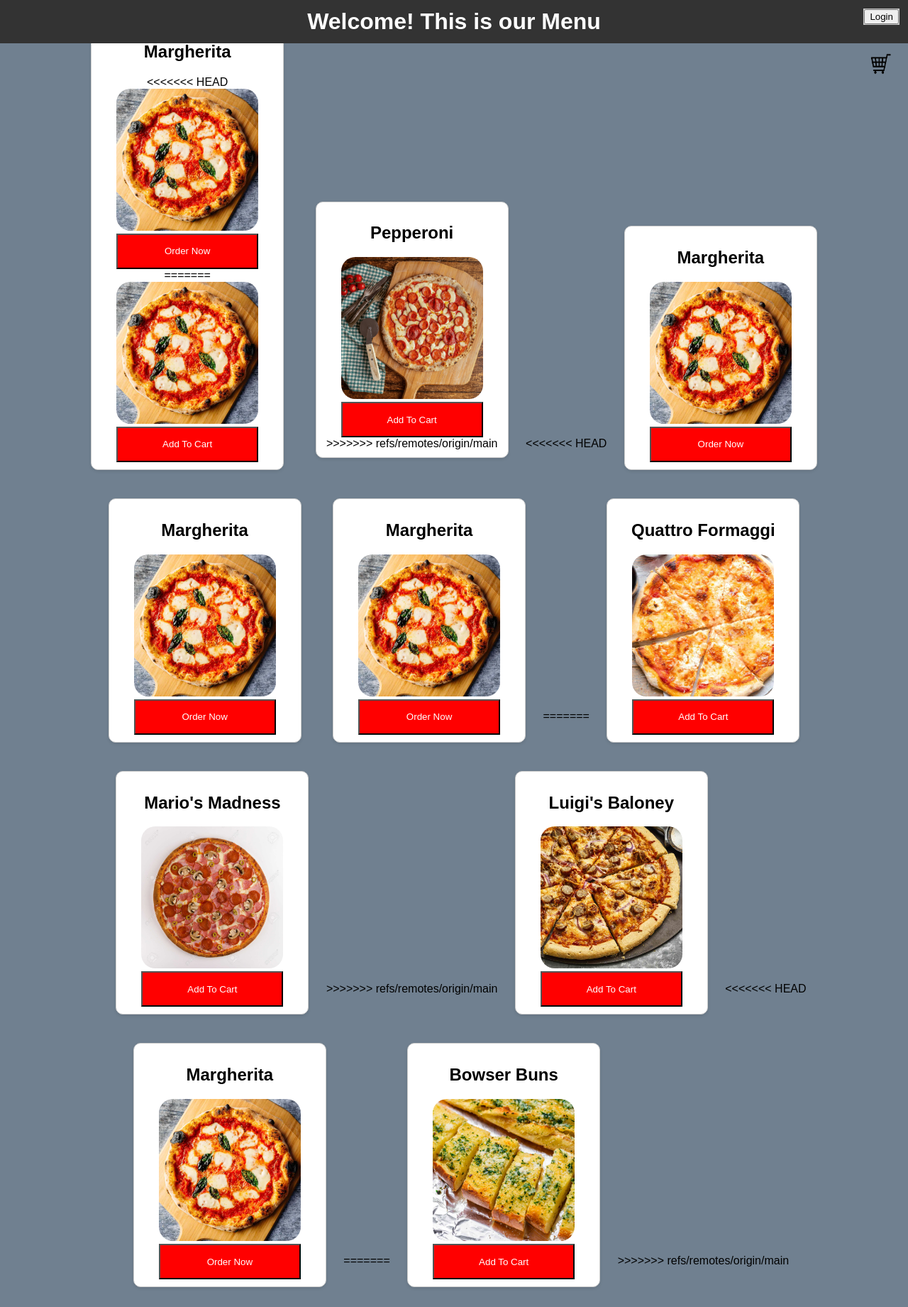
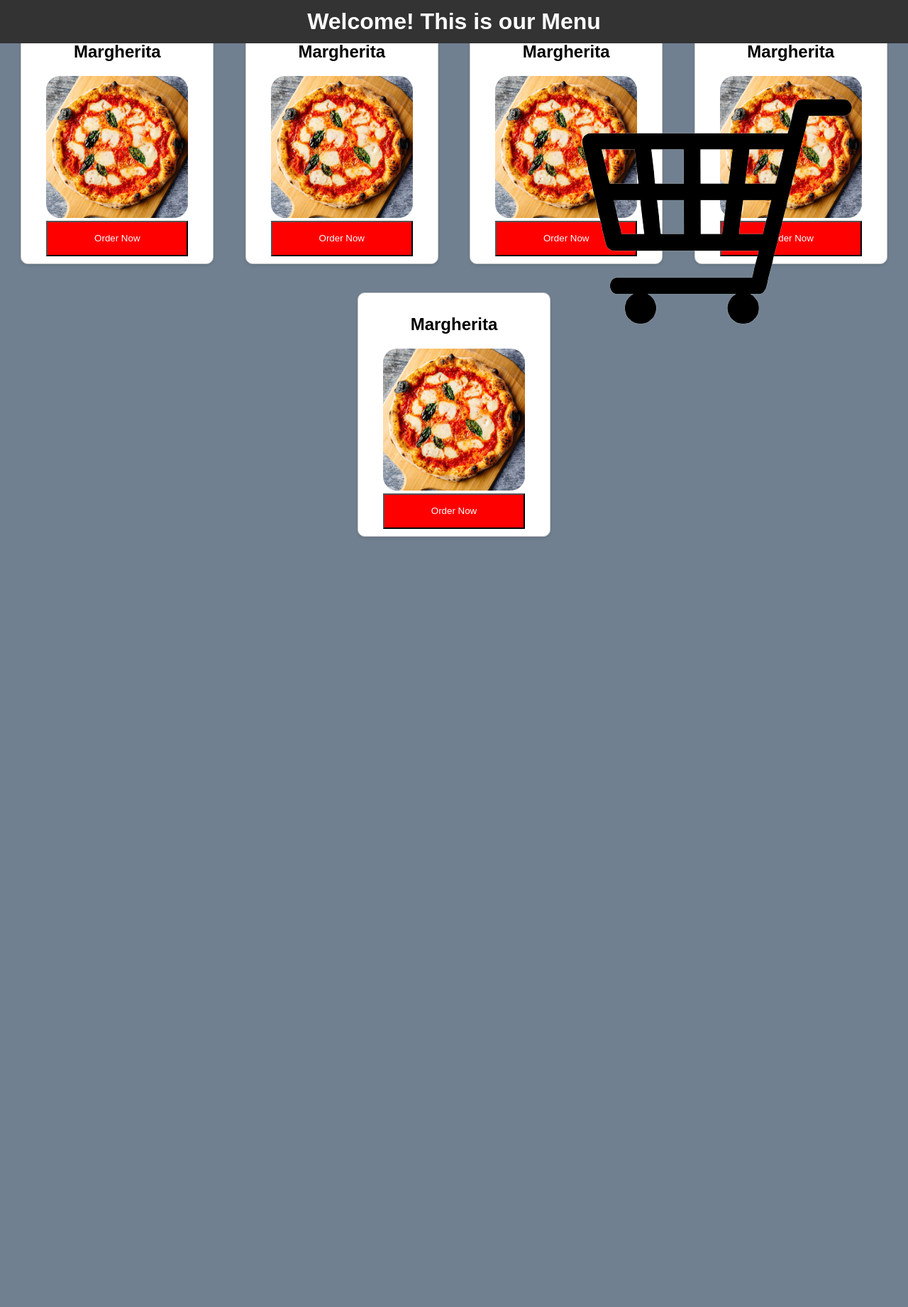
Before and after one commit to Pizzeria4Luigi/PizzaRestart, a Flask app: page / in a window 1280 px wide. Shown: the whole page at 71% size. After the commit the page ends 756 px from the top, so only its background shows below. Run offline with Flask 3, Linux system fonts and the light colour scheme.

Commit message:
added the fixed html

```diff
--- a/pizzaProject/Templates/Discount.html
+++ b/pizzaProject/Templates/Discount.html
@@ -33,6 +33,7 @@
             background-color: #007BFF;
             color: #fff;
             border: none;
+            margin: 10px 0;
         }
         .link {
             margin: 10px;
@@ -43,10 +44,10 @@
     <div class="square">
         <div class="container">
             <h2>Do you want to register for 10% discount?</h2>
-            <form action="/login" method="POST">
+            <form action="LoginPage.html" method="POST">
                 <input type = "submit" value = "Yes, I Do">
             </form>
-            <form action = "CartPage.html" method="POST">
+            <form action = "Orders.html" method="POST">
                 <input type = "submit" value = "No, Thank You">
             </form>
         </div>
--- a/pizzaProject/Templates/PizzaMenu.html
+++ b/pizzaProject/Templates/PizzaMenu.html
@@ -75,9 +75,6 @@
 </head>
 <body>
     <header>
-        <div class="login-button">
-            <button onclick="window.location.href='LoginPage.html'">Login</button>
-        </div>
         {% if username %}
             <h1> Welcome, {{ username }}! This is our Menu </h1>
         {% else %}
@@ -85,27 +82,30 @@
         {% endif %}
     </header>
     <div class="cart-icon">
-        <a href="Orders.html"><img class="cart-icon-img" src="shopping-cart-icon-removebg-preview.png"></a>
+        <a href="Orders.html"><img class="imageViewCart" src="shopping-cart-icon-removebg-preview.png"></a>
     </div>
 
     <div class="menu-item">
         <h2>Margherita</h2>
-<<<<<<< HEAD
         <img class="image" src="PizzaMargherita.webp">
         <button onclick="orderPizza('Margherita')" class="buttonOrderNow">Order Now</button>
-=======
-        <img class="image" src = "PizzaMargherita.webp">
-        <button id="btn1" class="buttonOrderNow">Add To Cart</button>
     </div>
+    <!-- Repeat for other pizzas -->
+    <script src="https://code.jquery.com/jquery-3.6.0.min.js"></script>
+    <script>
+    function orderPizza(pizzaName) {
+        $.ajax({
+            type: "POST",
+            url: "/order",
+            data: {pizza_name: pizzaName},
+            success: function(response) {
+                // Handle the response here, maybe update the UI to show the added pizza
+                console.log(response);
+            }
+        });
+    }
+    </script>
 
-    <div class="menu-item">
-        <h2>Pepperoni</h2>
-        <img class="image" src = "pepperoni-pizza.png">
-        <button id="btn2" class="buttonOrderNow">Add To Cart</button>
->>>>>>> refs/remotes/origin/main
-    </div>
-
-<<<<<<< HEAD
 <div class="menu-item">
     <h2>Margherita</h2>
     <img class="image" src="PizzaMargherita.webp">
@@ -168,27 +168,23 @@ function orderPizza(pizzaName) {
     });
 }
 </script>
-=======
-    <div class="menu-item">
-        <h2>Quattro Formaggi</h2>
-        <img class="image" src = "Quattro-formaggi-pizza-square.jpg">
-        <button id="btn3" class="buttonOrderNow">Add To Cart</button>
-    </div>
 
-    <div class="menu-item">
-        <h2>Mario's Madness</h2>
-        <img class="image" src = "pizza-mushrooms-salami-pepperoni-ham.jpg">
-        <button id="btn4" class="buttonOrderNow">Add To Cart</button>
-    </div>
->>>>>>> refs/remotes/origin/main
+<!-- Repeat for other pizzas -->
+<script src="https://code.jquery.com/jquery-3.6.0.min.js"></script>
+<script>
+function orderPizza(pizzaName) {
+    $.ajax({
+        type: "POST",
+        url: "/order",
+        data: {pizza_name: pizzaName},
+        success: function(response) {
+            // Handle the response here, maybe update the UI to show the added pizza
+            console.log(response);
+        }
+    });
+}
+</script>
 
-    <div class="menu-item">
-        <h2>Luigi's Baloney</h2>
-        <img class="image" src = "Luigi's pizza.jpg">
-        <button id="btn5" class="buttonOrderNow">Add To Cart</button>
-    </div>
-
-<<<<<<< HEAD
 <div class="menu-item">
     <h2>Margherita</h2>
     <img class="image" src="PizzaMargherita.webp">
@@ -209,39 +205,5 @@ function orderPizza(pizzaName) {
     });
 }
 </script>
-=======
-    <div class="menu-item">
-        <h2>Bowser Buns</h2>
-        <img class="image" src = "garlic-bread-recipe-snippet.jpg">
-        <button id="btn6" class="buttonOrderNow">Add To Cart</button>
-    </div>
-    <script>
-            function updateButtonAvailability() {
-            fetch('pizzaAvailability.txt')
-                .then(response => {
-                    if (!response.ok) {
-                        throw new Error('Network response was not ok');
-                    }
-                    return response.text();
-                })
-                .then(data => {
-                    const lines = data.split('\n');
-                    for (let i = 0; i < lines.length; i++) {
-                        const button = document.getElementById(`btn${i + 1}`);
-                        if (lines[i].trim() === 'false') {
-                            button.classList.remove('buttonOrderNow');
-                            button.classList.add('buttonUnavailable');
-                            button.textContent = 'Unavailable';
-                            button.disabled = true;
-                        }
-                    }
-                })
-                .catch(error => console.error('Error:', error));
-        }
-            updateButtonAvailability();
-    </script>
-
-
->>>>>>> refs/remotes/origin/main
 </body>
 </html>
```
Also changed, not shown: pizzaProject/Templates/Orders.html (+40 -14 lines).
